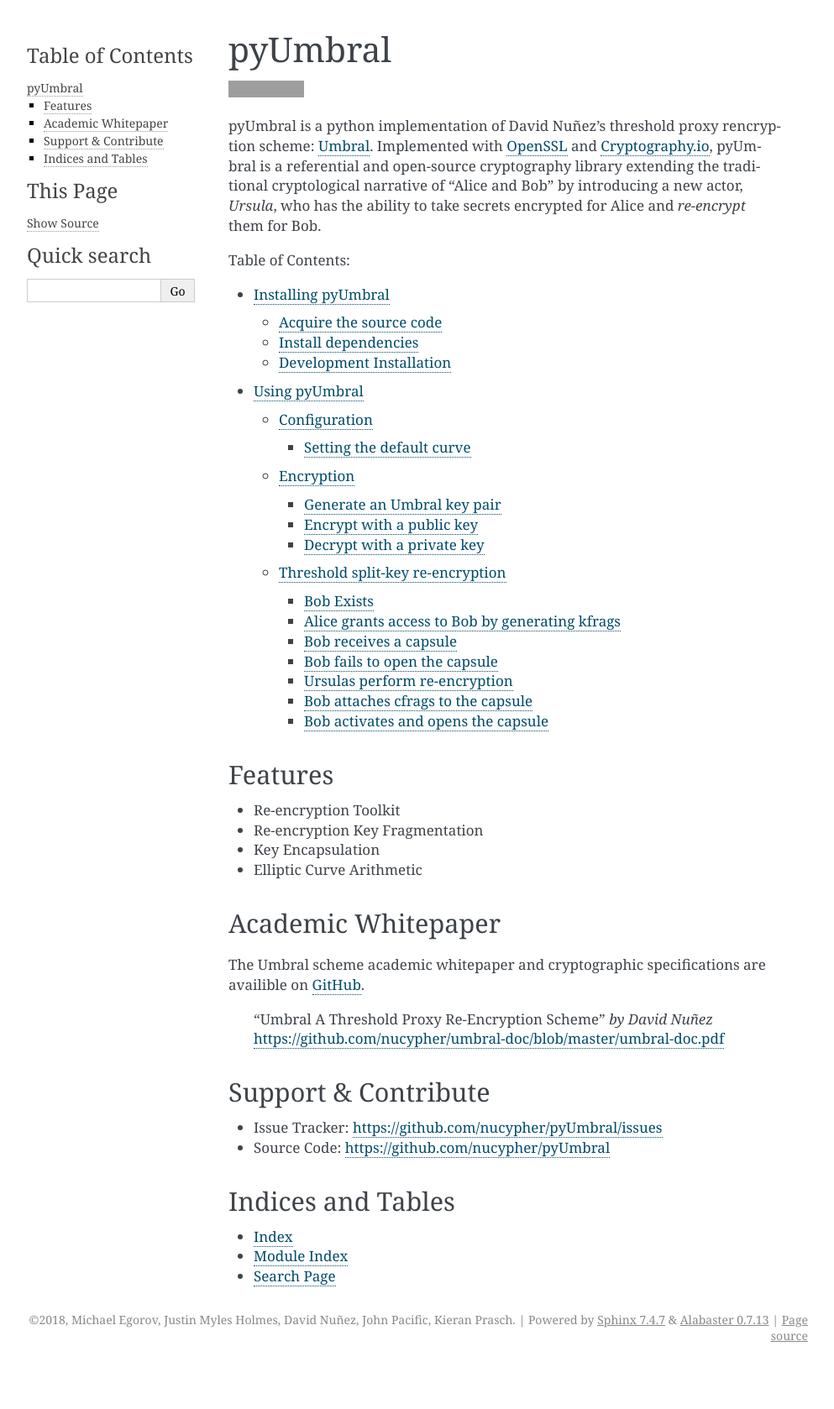
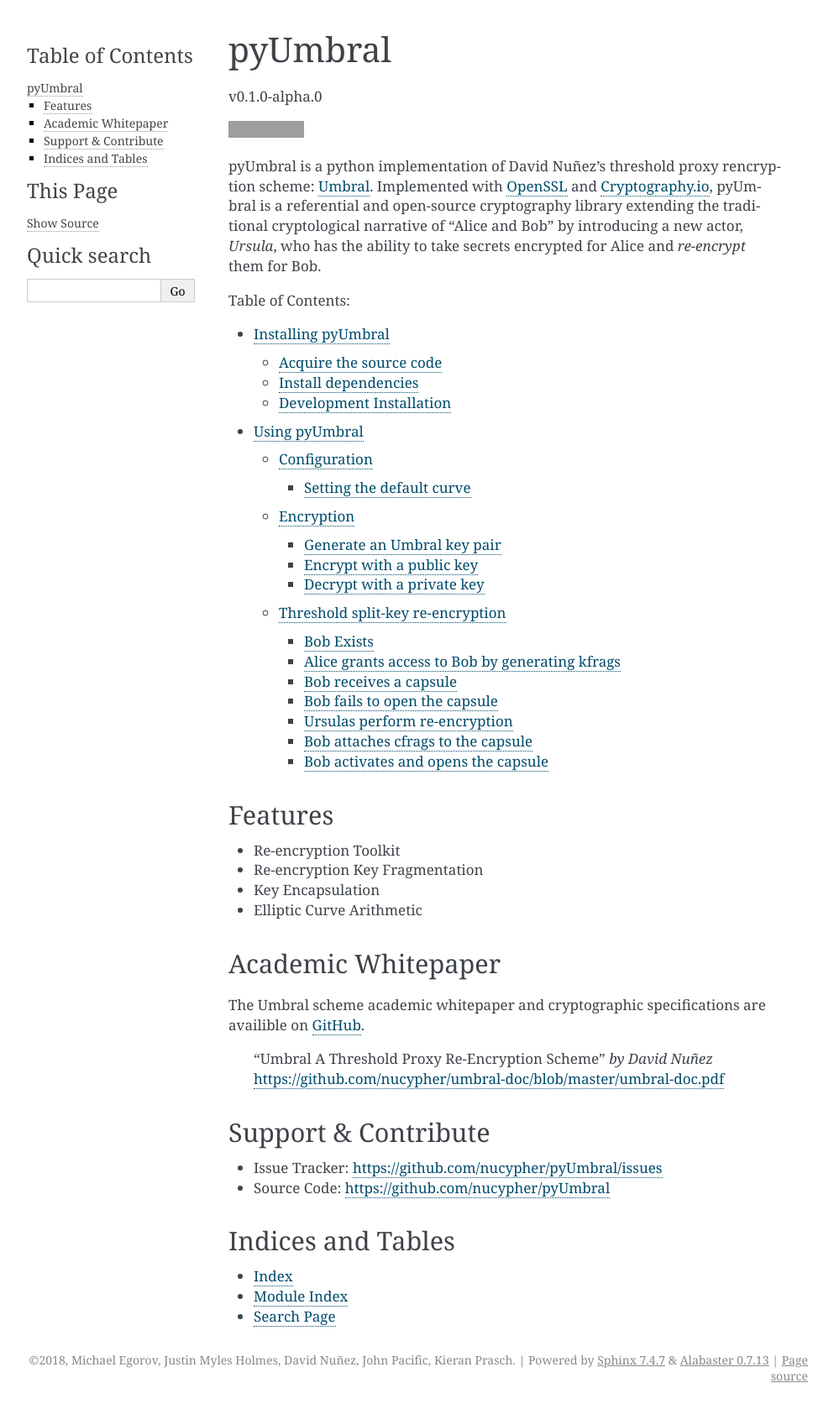
Before and after one commit to nucypher/pyUmbral, a Sphinx documentation site: the page built from docs/source/index.rst, in a window 1280 px wide. Shown: the whole page at 84% size, without its empty margins (148-1141 px from the left). Built offline with Sphinx 7.4.7, drawn with Linux system fonts in a browser that asks for light colours; before the commit the page ends 1630 px from its top, so only the background shows below that; grey boxes are pictures that could not be loaded.

Commit message:
specify version documentation, and bumpversion config

```diff
--- a/README.rst
+++ b/README.rst
@@ -4,6 +4,7 @@
 =========
 pyUmbral
 =========
+v0.1.0-alpha.0
 
 .. image:: https://circleci.com/gh/nucypher/pyUmbral/tree/master.svg?style=svg
     :target: https://circleci.com/gh/nucypher/pyUmbral/tree/master
--- a/docs/source/index.rst
+++ b/docs/source/index.rst
@@ -4,6 +4,8 @@
 ========
 pyUmbral
 ========
+v0.1.0-alpha.0
+
 
 .. image:: https://travis-ci.org/nucypher/pyUmbral.svg?branch=master
    :target: https://travis-ci.org/nucypher/pyUmbral
--- a/docs/source/installation.rst
+++ b/docs/source/installation.rst
@@ -1,6 +1,7 @@
 
 Installing pyUmbral
 ====================
+v0.1.0-alpha.0
 
 
 Acquire the source code
--- a/docs/source/using_pyumbral.rst
+++ b/docs/source/using_pyumbral.rst
@@ -1,6 +1,7 @@
 ==============
 Using pyUmbral
 ==============
+
 .. image:: .static/PRE_image.png
 
 
```
Also changed, not shown: .bumpversion.cfg, 1 other file.
